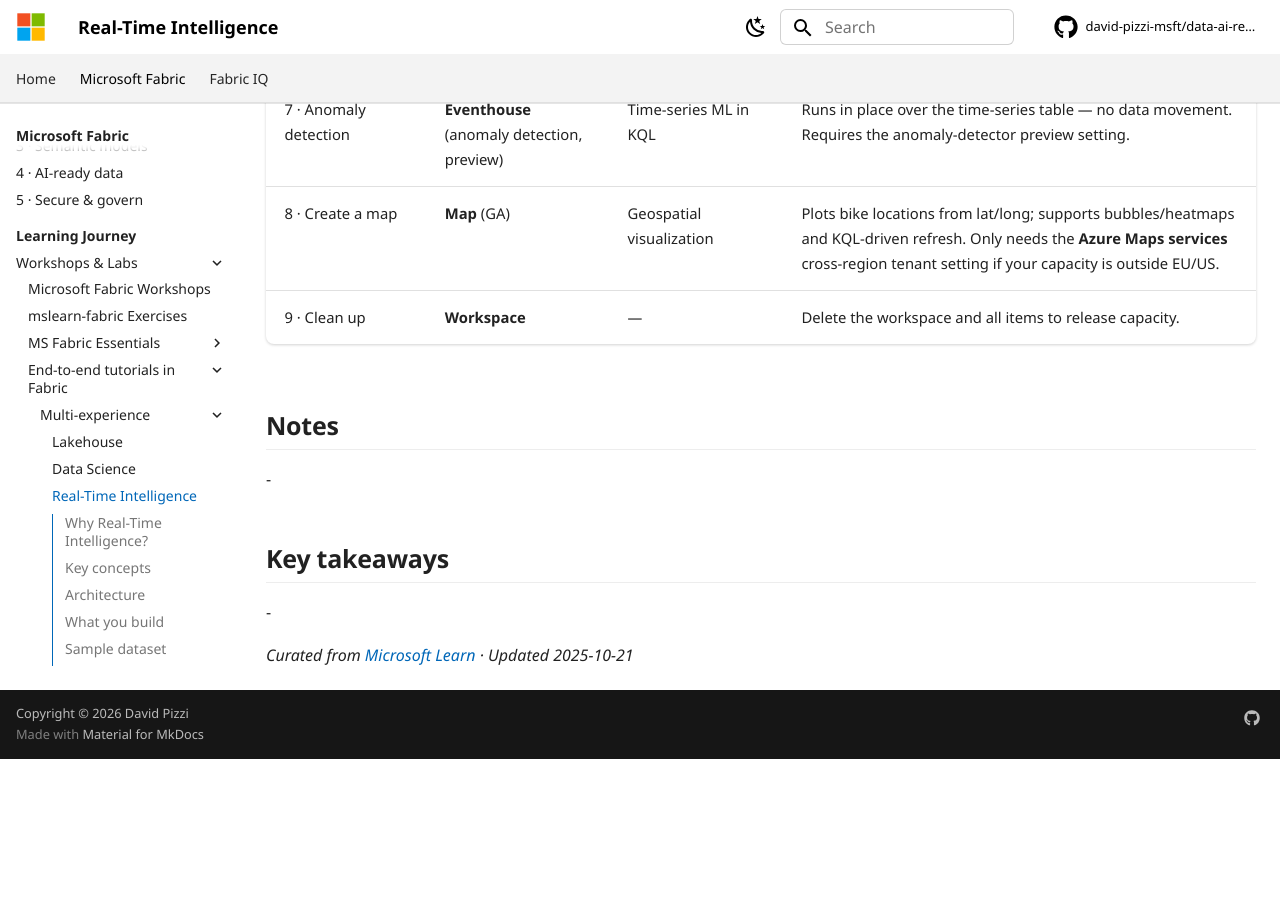
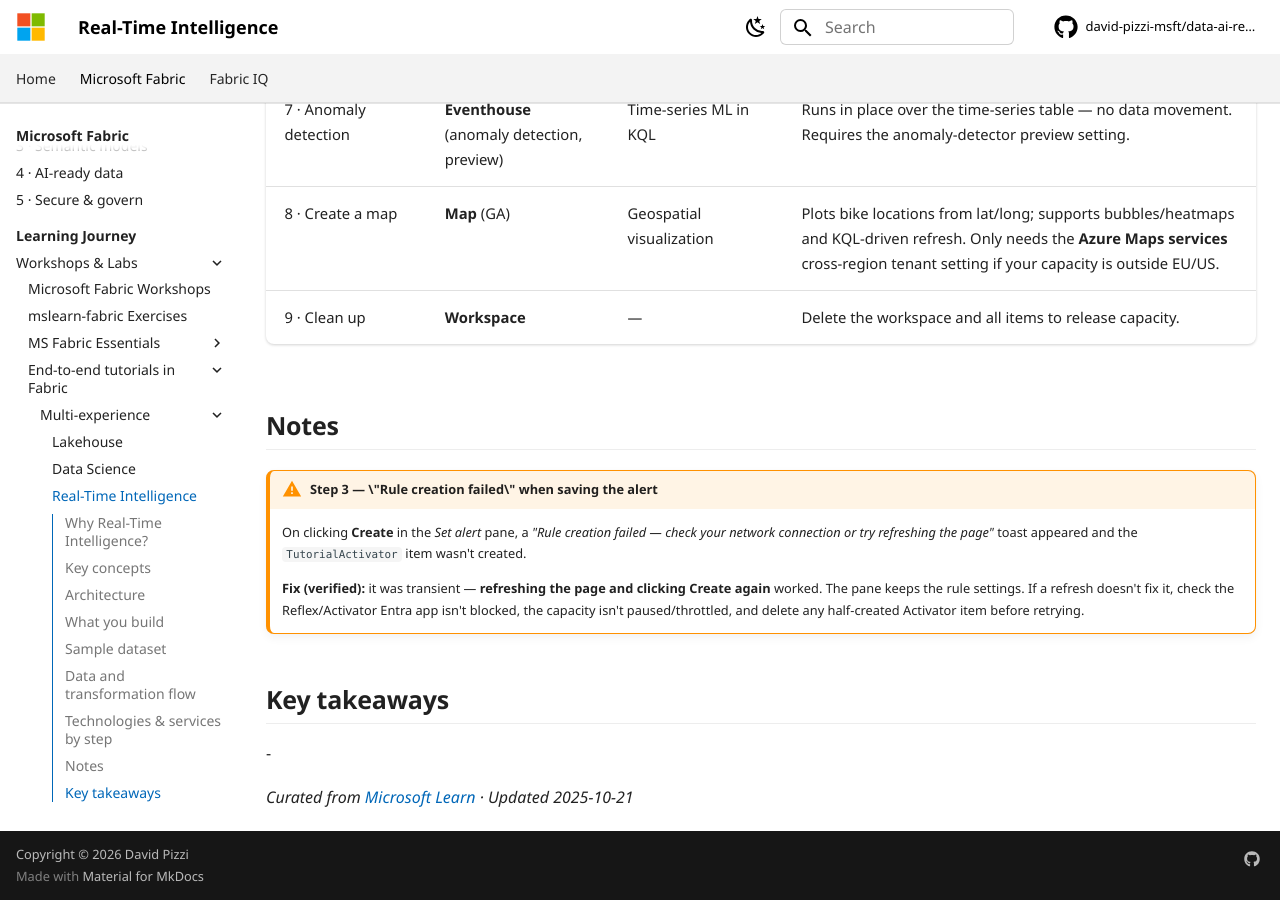
Before and after one commit to david-pizzi-msft/data-ai-reference, an MkDocs documentation site: the page built from docs/fabric/learning-journey/workshops/end-to-end-tutorials/real-time-intelligence.md, in a window 1280 px wide and 900 px high, scrolled down 5467 px. Built offline with MkDocs 1.6.1 and Material for MkDocs 9.7.7, drawn with Linux system fonts in a browser that asks for light colours; some web fonts are replaced; comment, search, counter and statistics services are not loaded; before the commit the page ends 6226 px from its top, so only the background shows below that.

Commit message:
Add step 3 rule-creation-failed troubleshooting note to RTI page

```diff
--- a/docs/fabric/learning-journey/workshops/end-to-end-tutorials/real-time-intelligence.md
+++ b/docs/fabric/learning-journey/workshops/end-to-end-tutorials/real-time-intelligence.md
@@ -125,7 +125,10 @@ Reference of the Fabric technology used at each stage — handy when working out
 
 ## Notes
 
--
+!!! warning "Step 3 — \"Rule creation failed\" when saving the alert"
+    On clicking **Create** in the *Set alert* pane, a *"Rule creation failed — check your network connection or try refreshing the page"* toast appeared and the `TutorialActivator` item wasn't created.
+
+    **Fix (verified):** it was transient — **refreshing the page and clicking Create again** worked. The pane keeps the rule settings. If a refresh doesn't fix it, check the Reflex/Activator Entra app isn't blocked, the capacity isn't paused/throttled, and delete any half-created Activator item before retrying.
 
 ## Key takeaways
 
```
